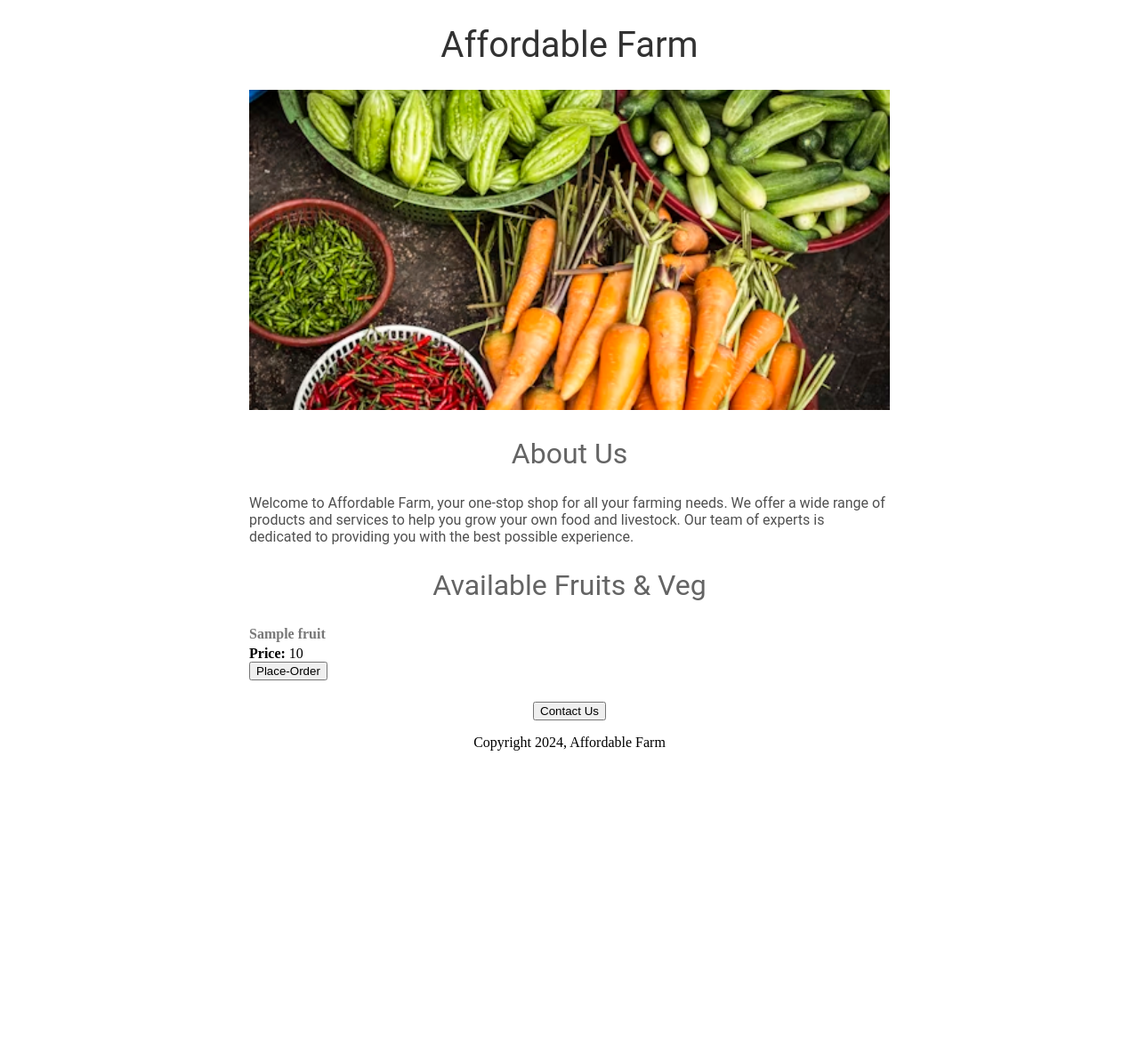
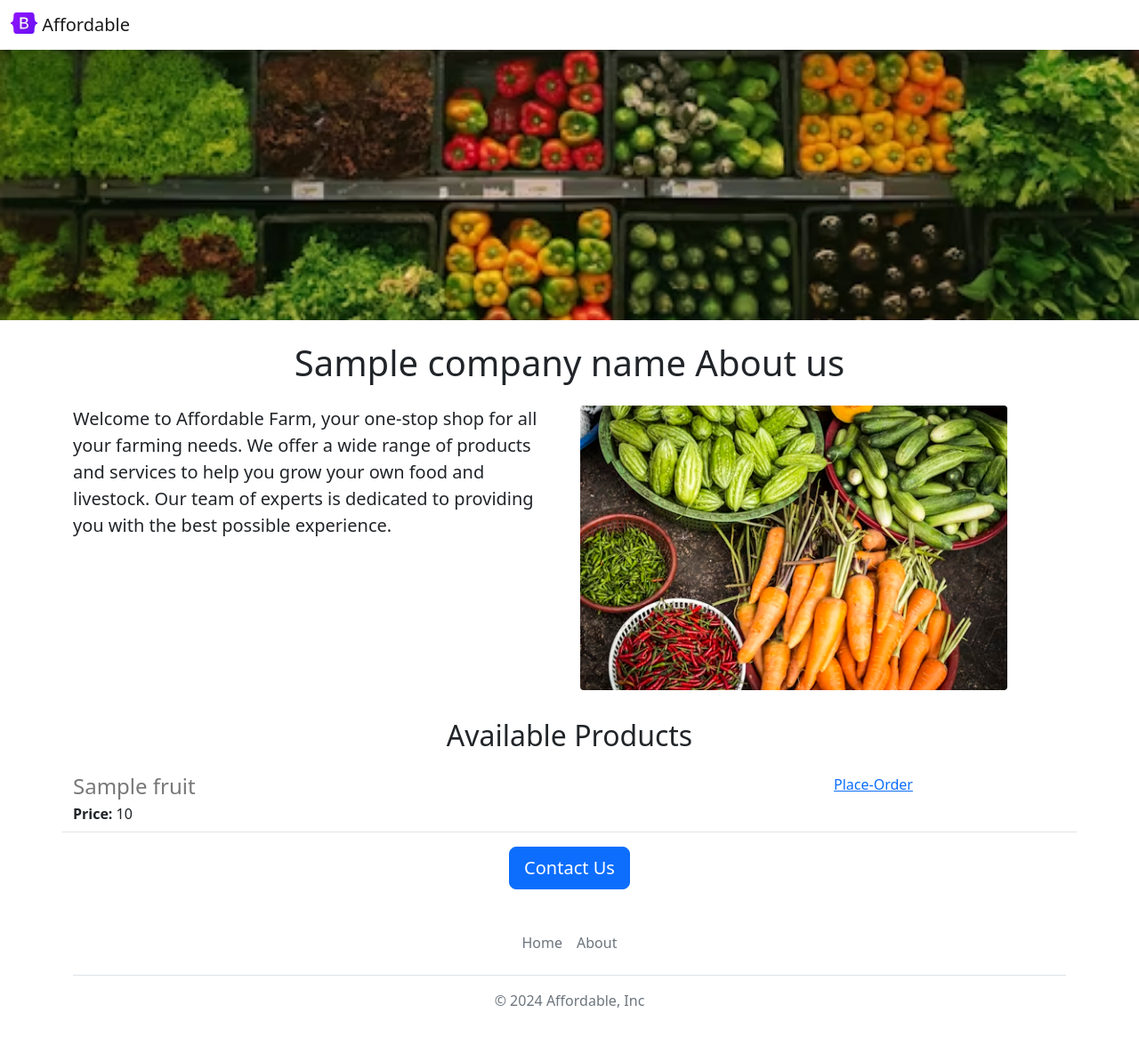
Before and after one commit to Nkuluh/affordable-farm, a Flask app: template templates/home.html in a window 1280 px wide. Shown: the whole page at 89% size. Before the commit the page ends 844 px from the top, so only its background shows below. Run offline with Flask 3, Linux system fonts and the light colour scheme; the template is opened without the code that fills it: most values are stand-ins (such as "Sample title", 1, 10 or a date in 2020).

Commit message:
added navbar and footer then made other changes in home.html

```diff
--- /dev/null
+++ b/templates/footer.html
@@ -0,0 +1,10 @@
+<div class="container">
+  <footer class="py-3 my-4">
+    <ul class="nav justify-content-center border-bottom pb-3 mb-3">
+      <li class="nav-item"><a  target="_blank" href="https://nkulus-affordable-farm.onrender.com/" class="nav-link px-2 text-muted">Home</a></li>
+
+      <li class="nav-item"><a  target="_blank" href="https://nkulus-affordable-farm.onrender.com/" class="nav-link px-2 text-muted">About</a></li>
+    </ul>
+    <p class="text-center text-muted">&copy; 2024 Affordable, Inc</p>
+  </footer>
+</div>
--- a/templates/fruititem.html
+++ b/templates/fruititem.html
@@ -8,6 +8,6 @@
     </div>
   </div>
   <div class="col-3">
-    <button type="button" type="btn btn-outline-primary float-right align-middle">Place-Order</button>
+    <a href="mailto:mthethwankulu0@gmail.com?subject=Order placement for{{fruit['name']}}" type="button" type="btn btn-outline-primary float-right align-middle">Place-Order</a>
   </div>
 </div>
--- a/templates/home.html
+++ b/templates/home.html
@@ -2,58 +2,45 @@
 <html>
   <head>
     <title>Affordable Farm</title>
+    <meta charset="utf-8">
+    <meta name="viewport" content="width=device-width, initial-scale=1">
+    <link href="https://cdn.jsdelivr.net/npm/bootstrap@5.2.0-beta1/dist/css/bootstrap.min.css" rel="stylesheet" integrity="sha384-0evHe/X+R7YkIZDRvuzKMRqM+OrBnVFBL6DOitfPri4tjfHxaWutUpFmBp4vmVor" crossorigin="anonymous">
     <style>
-      h1 {
-        font-size:40px;
-        font-family:Roboto;
-        font-weight:normal;
-        color: rgb(50, 50, 50);
-        text-align:center;
+      #banner {
+        height: 360px;
+        width: 100%;
+        object-fit:cover;
+        margin-bottom: 16px;
       }
-
-      #banner {
-        width: 100%;
-        height: 360px;
-        object-fit: cover;
-      }
-
-      h2 {
-        font-family: Roboto;
-        font-weight:normal;
-        font-size: 32px;
-        color: rgb(100, 100, 100);
-        text-align:center;
-      }
-
-      .bodytext {
-        font-family: Roboto;
-        color: rgb(80, 80, 80);
-      }
-      #container {
-        max-width: 720px;
-        margin: 0 auto;
-      }
-
     </style>
   </head>
   <body>
-    <div id= "container">
-    <h1>Affordable Farm</h1>
-    <img id="banner" src="https://28bf3f37-b4ad-4e06-a98b-794dc1f25e9a-00-1vgwl8aegfmnf.picard.replit.dev/static/banner.avif">
-    <h2>About Us</h2>
-    <p class="bodytext">Welcome to Affordable Farm, your one-stop shop for all your farming needs. We offer a wide range of products and services to help you grow your own food and livestock. Our team of experts is dedicated to providing you with the best possible experience.</p>
-    <h2>Available Fruits & Veg</h2>
-
-    <p lass="bodytext">
-      {% for fruit in fruits %}
-        {% include 'fruititem.html' %}
-      {% endfor %}
-    </p>
-
-    <div style="text-align:center;">
-      <button class="btn btn-primary btn-lg">Contact Us</button>
-      <p class="mt-4">Copyright 2024, Affordable Farm</p>
+    {% include 'nav.html' %}
+    <img class="img-fluid" id="banner" src="https://28bf3f37-b4ad-4e06-a98b-794dc1f25e9a-00-1vgwl8aegfmnf.picard.replit.dev/static/fru.avif" >
+    <div class="container">
+      <h1 class="text-center mt-2 mb-4">
+        {{company_name}} About us
+      </h1>
+      <div class="row" style="margin-bottom:32px">
+        <div class="col-md-6">
+      <p class="lead">
+      Welcome to Affordable Farm, your one-stop shop for all your farming needs. We offer a wide range of products and services to help you grow your own food and livestock. Our team of experts is dedicated to providing you with the best possible experience.
+      </p>
+        </div>
+        <div class="d-none d-md-block col-md-6">
+        <img src="/static/banner.avif" style="height:320px;border-radius:4px;">
+        </div>
+      </div>
+      <h2 class="text-center mt-2 mb-4">Available Products</h2>
+      <div>
+        {% for fruit in fruits %}
+          {% include 'fruititem.html' %}
+        {% endfor %}
+      </div>
+      <div class="text-center">
+      <a class="btn btn-primary btn-lg" href="mmailto:mthethwankulu0@gmail.com">Contact Us</a>
+      </div>
     </div>
-    </div>
+    {% include 'footer.html' %}
   </body>
 </html>
--- /dev/null
+++ b/templates/nav.html
@@ -0,0 +1,9 @@
+<nav class="navbar shadow-sm fixed-top bg-white">
+  <div class="container-fluid">
+    <a class="navbar-brand" href="#">
+      <img src="/static/logo.svg" alt="Logo" width="30" height="24" class="d-inline-block align-text-top">
+      Affordable
+    </a>
+  </div>
+</nav>
+<divstyle="<height:56px"></div>
```
Also changed, not shown: static/fru.avif (added), static/logo.svg (added).
